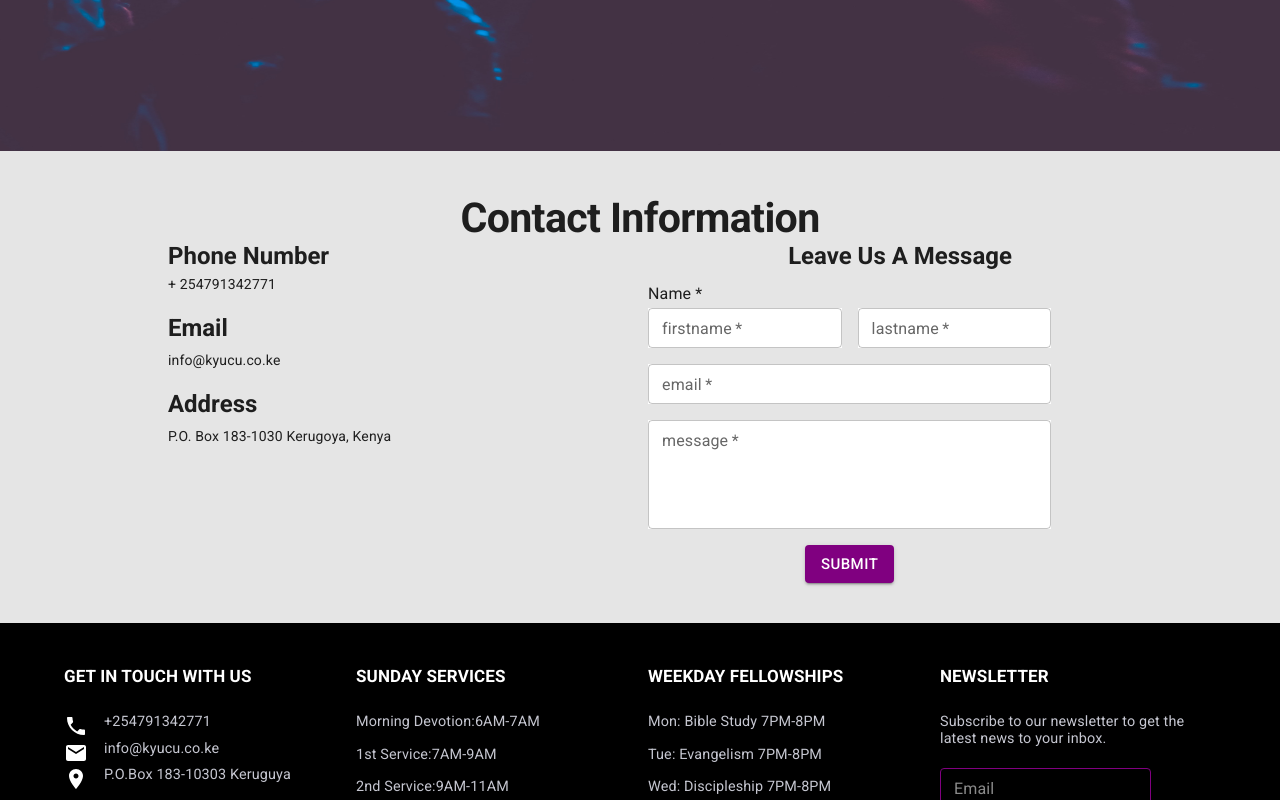
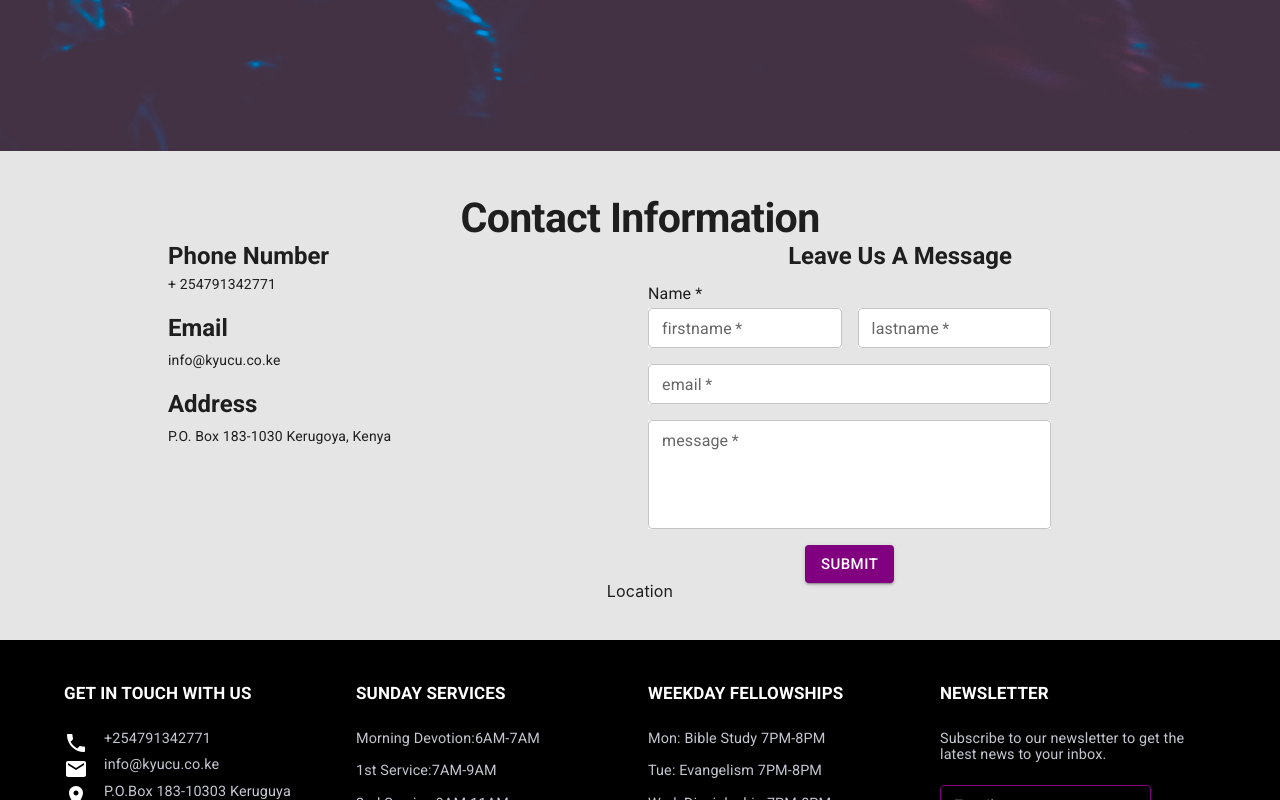
Before and after one commit to KyU-Christian-Union/kyucuwebapp, a React (Create React App) app: page /contactUs in a window 1280 px wide. Shown: the part 393-1193 px from the top of the page. Built offline with nearby package versions, Linux system fonts and the light colour scheme.

Commit message:
on to maps

```diff
--- a/src/components/Contact/ContactUs.jsx
+++ b/src/components/Contact/ContactUs.jsx
@@ -1,6 +1,7 @@
 import React, { useState } from 'react';
 import { Typography, Grid, TextField, Button } from '@mui/material';
 import { makeStyles } from '@mui/styles';
+import Location from './Location';
 
 // prettier-ignore
 const useStyles = makeStyles(theme => ({
@@ -121,6 +122,7 @@ export default function ContactUs() {
                     </div>
                 </Grid>
             </Grid>
+            <Location />
         </div>
     )
 }
--- /dev/null
+++ b/src/components/Contact/Location.jsx
@@ -0,0 +1,10 @@
+import React from 'react';
+
+// prettier-ignore
+export default function Location(){
+    return (
+        <>
+            Location
+        </>
+    )
+}
```
Also changed, not shown: src/components/Contact/ContactForm.jsx (deleted).
